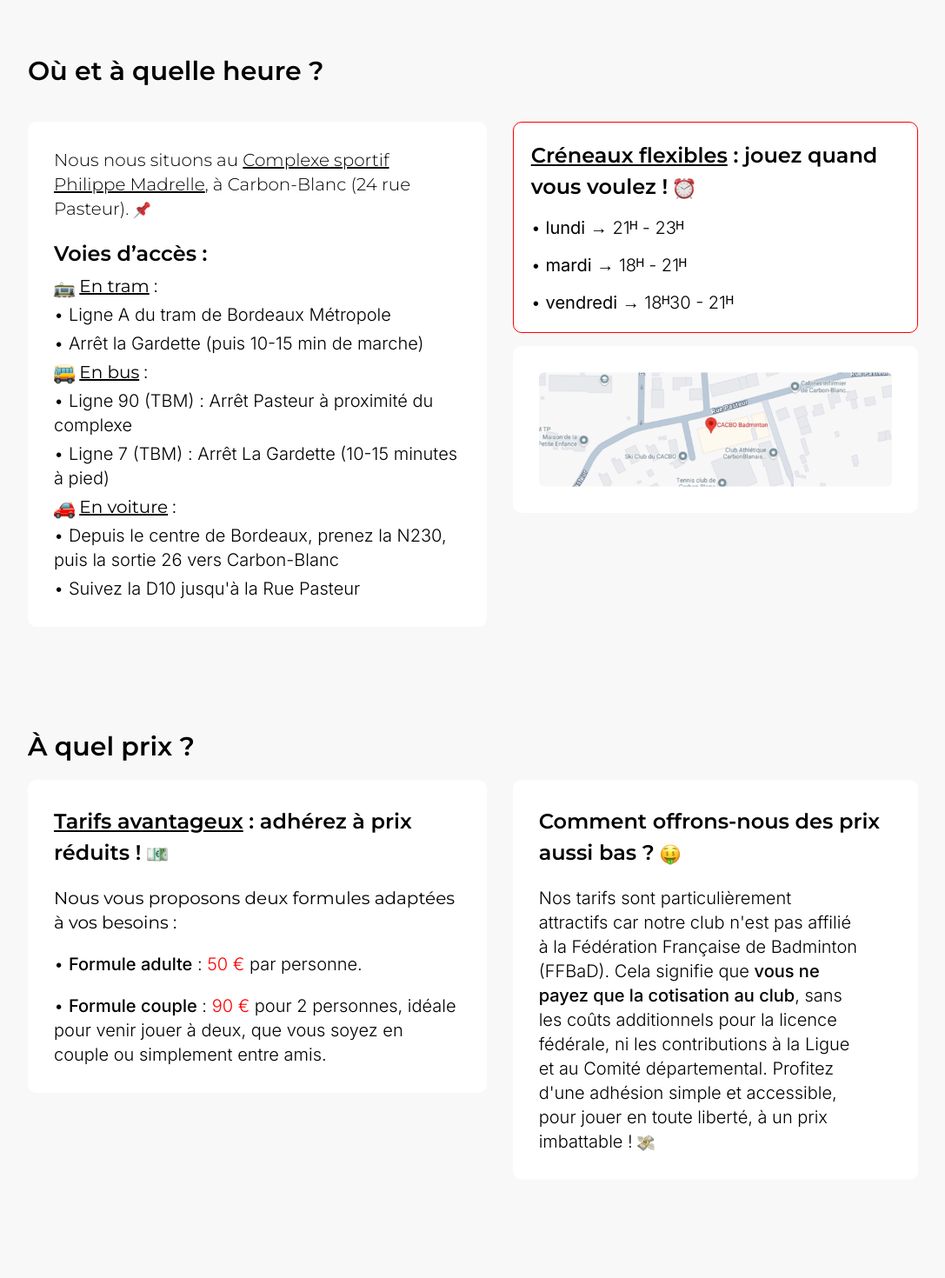
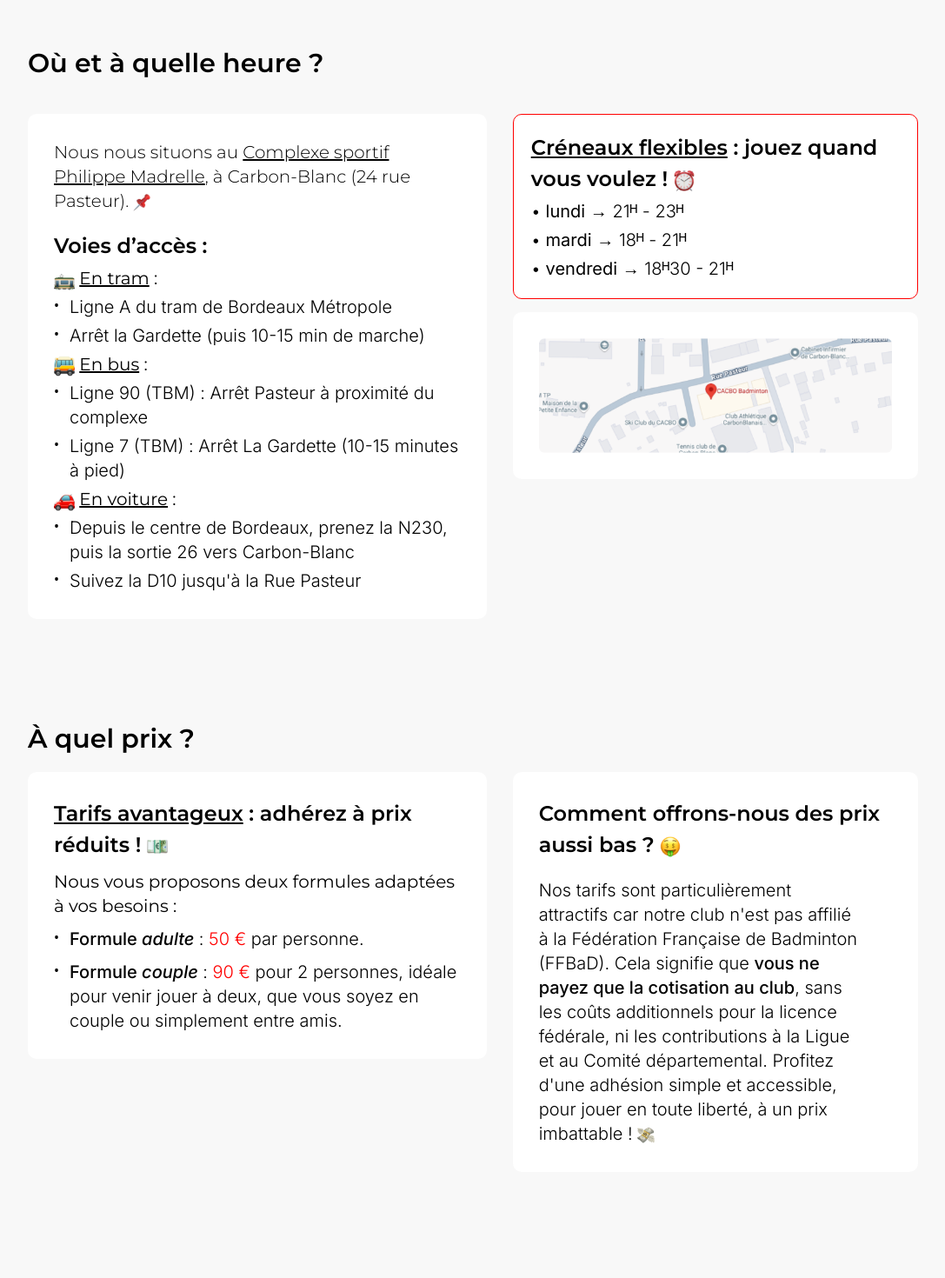
Before and after one commit to Matsuel/CACBO-Badminton, a Next.js app: page /adherer in a window 1280 px wide. Shown: the part 2100-3570 px from the top of the page at 87% size, without its empty margins (96-1183 px from the left). Built offline with nearby package versions, Linux system fonts and the light colour scheme; a web font is replaced by a local one.

Commit message:
Components Footer, ListElement, pages -> create empty div, edit layout, reduce gap

```diff
--- a/src/components/footer/index.tsx
+++ b/src/components/footer/index.tsx
@@ -39,7 +39,7 @@ const Footer = () => {
 
                     <div className='w-auto h-auto flex flex-col items-start justify-center gap-6'>
 
-                        <h4 className='font-Montserrat font-semibold text-white text-base'>LE CLUB</h4>
+                        <div className='w-full h-[24px]' />
 
                         <div className='w-auto h-auto flex flex-col items-start justify-center gap-4'>
 
@@ -73,7 +73,7 @@ const Footer = () => {
 
                     </div>
 
-                    <div className='w-[1px] h-[200px] bg-redcolor rounded-full' />
+                    <div className='w-[1.5px] h-[200px] bg-redcolor rounded-full' />
 
                     {/* Adresse  */}
                     <div className='w-auto h-auto flex flex-col items-start justify-center gap-4'>
@@ -105,13 +105,13 @@ const Footer = () => {
 
                 <div className='w-[100%] h-[1px] bg-redcolorhover rounded-full my-8' />
 
-                <div className='w-[100%] h-auto flex flex-row items-center justify-start gap-3 mb-11'>
+                <div className='w-[100%] h-auto flex flex-row items-center justify-start gap-3 mb-8'>
 
-                    <h5 className='font-Inter font-normal text-redcolor text-base'>Copyright © 2024 CACBO Badminton. Tous droits réservés.</h5>
+                    <h5 className='font-Inter font-light text-redcolor text-base'>Copyright © 2024 CACBO Badminton. Tous droits réservés.</h5>
 
                     <div className='w-[1px] h-[20px] bg-redcolor rounded-full' />
 
-                    <h5 className='font-Inter font-normal text-redcolor text-base'>Site pensé par Maël Thomas et développé par Mathéo Lang.</h5>
+                    <h5 className='font-Inter font-light text-redcolor text-base'>Site pensé par Maël Thomas et développé par Mathéo Lang.</h5>
 
                 </div>
             </div>
--- a/src/components/listElement/index.tsx
+++ b/src/components/listElement/index.tsx
@@ -7,9 +7,12 @@ const listElement = ({
     children
 }: ListElementProps) => {
     return (
-        <p className="font-Inter font-light text-xl">
-            • {children}
-        </p>
+        <div className="flex flex-row gap-3">
+            •
+            <p className="font-Inter font-light text-xl">
+                {children}
+            </p>
+        </div>
     )
 }
 
--- a/src/pages/adherer.tsx
+++ b/src/pages/adherer.tsx
@@ -95,7 +95,7 @@ const Adherer = () => {
 
                     {/* Partie Gauche */}
                     <div
-                        className="w-[53%] h-auto flex flex-col items-start justify-start mt-[20px] gap-[15px] bg-white rounded-ten p-[30px]">
+                        className="w-[53%] h-auto flex flex-col items-start justify-start mt-[20px] gap-[10px] bg-white rounded-ten p-[30px]">
                         <h3 className="font-Montserrat font-semibold text-black text-[22px]">
                             <span className="underline">Documents nécessaires</span> : préparez votre dossier <Emoji name="clipboard" width={22} />
                         </h3>
@@ -214,7 +214,7 @@ const Adherer = () => {
                     <div className="w-[47%] h-auto flex flex-col items-start justify-start gap-[15px] mt-[20px]">
 
                         <div
-                            className="w-[100%] h-auto flex flex-col items-start justify-start p-[20px] rounded-ten bg-white border-1 border-redcolor gap-[15px]">
+                            className="w-[100%] h-auto flex flex-col items-start justify-start p-[20px] rounded-ten bg-white border-1 border-redcolor gap-[5px]">
                             <h4 className="font-Montserrat font-semibold text-[24px]">
                                 <span className="underline">Créneaux flexibles</span> : jouez quand vous voulez ! <Emoji name="alarm" width={24} />
                             </h4>
@@ -242,8 +242,7 @@ const Adherer = () => {
 
                 <div className="w-[100%] h-auto flex flex-row items-start justify-start mt-[20px] gap-[30px]">
 
-                    <div
-                        className="w-[53%] h-auto flex flex-col items-start justify-start gap-[20px] bg-white p-[30px] rounded-ten">
+                    <div className="w-[53%] h-auto flex flex-col items-start justify-start gap-[10px] bg-white p-[30px] rounded-ten">
 
                         <h4 className="font-Montserrat font-semibold text-[24px]">
                             <span className="underline">Tarifs avantageux</span> : adhérez à prix réduits ! <Emoji name="euro" width={24} />
@@ -251,11 +250,13 @@ const Adherer = () => {
 
                         <ListTitle>Nous vous proposons deux formules adaptées à vos besoins :</ListTitle>
 
-                        <ListElement> <span className="font-medium">Formule adulte</span> : <span
-                            className="text-redcolor">50 €</span> par personne.</ListElement>
-                        <ListElement> <span className="font-medium">Formule couple</span> : <span
-                            className="text-redcolor">90 €</span> pour 2 personnes, idéale pour venir jouer à deux, que
-                            vous soyez en couple ou simplement entre amis.</ListElement>
+                        <ListElement>
+                            <span className="font-medium">Formule <span className="italic">adulte</span> </span> : <span className="text-redcolor">50 €</span> par personne.
+                        </ListElement>
+
+                        <ListElement>
+                            <span className="font-medium">Formule <span className="italic">couple</span> </span> : <span className="text-redcolor">90 €</span> pour 2 personnes, idéale pour venir jouer à deux, que vous soyez en couple ou simplement entre amis.
+                        </ListElement>
 
 
                     </div>
--- a/src/pages/index.tsx
+++ b/src/pages/index.tsx
@@ -9,21 +9,21 @@ import Romain from "@/assets/Romain.png";
 import Stephane from "@/assets/Stephane.png";
 import Footer from "@/components/footer";
 import Title from "@/components/title";
-import {SITE_CONFIG} from "@/constantes";
+import { SITE_CONFIG } from "@/constantes";
 import Subtitle from "@/components/subtitle";
-import {Goto} from "@/assets/Goto";
+import { Goto } from "@/assets/Goto";
 import Emoji from "@/components/Emoji";
 
 
 export default function Home() {
     return (
         <div className={`w-full flex flex-col items-center min-h-screen bg-whitebroken`}>
-            <Title title={SITE_CONFIG.title}/>
-            <Navbar/>
+            <Title title={SITE_CONFIG.title} />
+            <Navbar />
 
             <div
                 className="flex flex-col items-center justify-center w-[80%] h-auto mt-5 bg-cover bg-center rounded-ten"
-                style={{backgroundImage: `url(${Gymnase.src})`}}>
+                style={{ backgroundImage: `url(${Gymnase.src})` }}>
 
                 <div className="w-[100%] h-[485px] flex flex-row justify-center items-center">
 
@@ -37,7 +37,7 @@ export default function Home() {
                                 pour <strong>adultes</strong>, badistes depuis <strong>2007</strong></h3>
 
                             <div className="flex flex-row items-start justify-center gap-3">
-                                <Image src={GPS} alt="gps" className="mt-1"/>
+                                <Image src={GPS} alt="gps" className="mt-1" />
                                 <h3 className="font-Shantell font-medium text-white text-3xl">
                                     Carbon-Blanc (33)
                                 </h3>
@@ -49,7 +49,7 @@ export default function Home() {
                     <div className="w-[20%] h-full flex flex-col justify-start items-center pt-14">
 
                         <div className="w-40 h-40 bg-white rounded-full flex flex-row justify-center items-center">
-                            <Image src={Logo} alt="cacbo" width={100}/>
+                            <Image src={Logo} alt="cacbo" width={100} />
                         </div>
                     </div>
 
@@ -58,24 +58,23 @@ export default function Home() {
 
             <div className="w-[39%] h-auto mt-28 mb-36 flex flex-col relative">
                 <div
-                    className="font-SourceSerifPro text-9xl text-white text-center absolute top-[-70px] left-[-30px] z-0">
+                    className="font-SourceSerifPro text-9xl text-white text-center absolute top-[-65px] left-[-30px] z-0">
                     «
                 </div>
-                <p className="w-[99%] font-Inter font-light tracking-tight italic text-xl text-wrap text-center relative z-10">
+                <p className="w-[85%] font-Inter font-light tracking-tight leading-10 line italic text-xl text-wrap text-center relative z-10">
                     Un club où la <strong className="font-medium">passion</strong> du badminton se vit dans une
                     ambiance <strong className="font-medium">familiale</strong> et conviviale.
-                    Que vous soyez débutant ou expert, jouez et progressez dans un cadre <strong
-                    className="font-medium">chaleureux</strong>, sans prise de tête.
+                    Que vous soyez débutant ou expert, jouez et progressez dans un cadre <strong className="font-medium">chaleureux</strong>, sans prise de tête.
                 </p>
                 <div
-                    className="font-SourceSerifPro text-9xl text-white text-center absolute bottom-[-40px] right-[140px] z-0">
+                    className="font-SourceSerifPro text-9xl text-white text-center absolute bottom-[-35px] right-[200px] z-0">
                     »
                 </div>
             </div>
 
             <div className="w-[80%] h-auto flex flex-col items-start justify-center gap-5">
 
-                <Subtitle content="Qui sommes-nous ?"/>
+                <Subtitle content="Qui sommes-nous ?" />
 
                 <div className="w-[100%] h-auto flex flex-row items-start justify-center gap-32">
 
@@ -86,7 +85,7 @@ export default function Home() {
                         <p className="font-Inter tracking-tight font-light text-xl text-start">
                             Créé en 2007 à Carbon-Blanc, notre club réunit des passionnés de badminton de tous niveaux.
                             Ici, l&apos;ambiance est familiale et conviviale, <strong className="font-medium">propice à
-                            la détente</strong> et au partage.
+                                la détente</strong> et au partage.
                             Que vous soyez compétiteur ou simplement en quête de loisirs, vous trouverez chez nous un
                             cadre chaleureux pour <strong className="font-medium">pratiquer sans pression</strong>.
                             Envie d&apos;en savoir plus ?
@@ -110,11 +109,10 @@ export default function Home() {
                     <div
                         className="w-[50%] h-auto flex flex-col items-center justify-center gap-3 bg-white rounded-ten">
 
-                        <Image src={Groupe} alt="groupe"/>
+                        <Image src={Groupe} alt="groupe" />
 
-                        <p className="w-[60%] font-Inter font-light text-base text-center">
-                            Nous organisons régulièrement des soirées, améliorant la cohésion entre nos membres (mars
-                            2024)
+                        <p className="w-[60%] font-Inter font-light leading-5 text-base text-center mb-3">
+                            Nous organisons régulièrement des soirées, améliorant la cohésion entre nos membres (mars 2024)
                         </p>
 
                     </div>
@@ -145,7 +143,7 @@ export default function Home() {
 
                     <div className="w-[40%] h-full flex flex-row justify-center relative">
                         <Image src={Romain} alt="romain" className="absolute bottom-[-30px] left-0" />
-                        <Image src={Stephane} alt="stephane" className="absolute bottom-[-30px] ml-[8rem]"/>
+                        <Image src={Stephane} alt="stephane" className="absolute bottom-[-30px] ml-[8rem]" />
 
                     </div>
 
@@ -166,7 +164,7 @@ export default function Home() {
 
             </div>
 
-            <Footer/>
+            <Footer />
 
         </div>
     );
```
Also changed, not shown: src/pages/histoire.tsx (+20 -21 lines).
